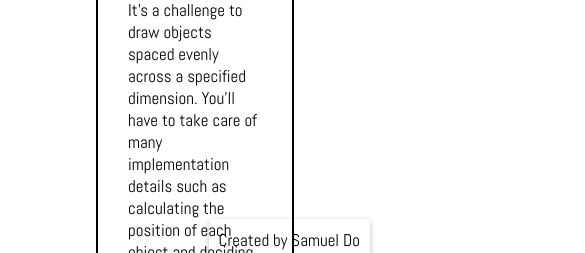
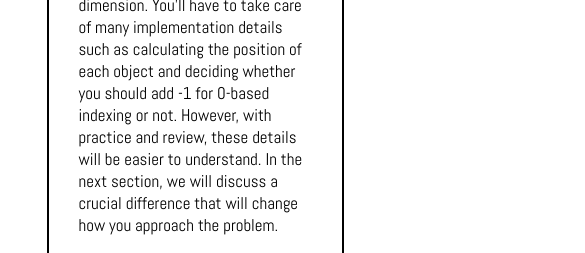
Before and after one commit to generalcs/beginner-python, a plain HTML site: page graphics-drawing/n-even-spaced.html in a window 390 px wide. Shown: the part 546-799 px from the top of the page, 585 px wide, since content can reach past the window. Drawn offline with Linux system fonts and the light colour scheme.

Commit message:
Added media queries for dynamic resizing

```diff
--- a/css/general.css
+++ b/css/general.css
@@ -34,12 +34,15 @@ header {
 
 #footer-credit {
     position: fixed;
-    right: 20px;
-    bottom: 20px;
+    right: 5px;
+    bottom: 5px;
 
-    padding: 10px;
+    padding: 3px;
     border-radius: 5px;
-    box-shadow: 0px 2px 5px 1px rgba(0, 0, 0, 0.20)
+    box-shadow: 0px 2px 5px 1px rgba(0, 0, 0, 0.20);
+    background-color: white;
+
+    font-size: 13px;
 }
 
 /* Text and fonts */
@@ -117,6 +120,12 @@ a, p {
     margin-top: 30px;
 }
 
+@media only screen and (max-width: 1400px) {
+    .article {
+        margin: 50px 5% 50px 5%;
+    }
+}
+
 /* Code */
 .code {
     padding: 0px 30px 0px 30px;
@@ -127,6 +136,12 @@ a, p {
     border: 1px solid gray;
 }
 
+@media only screen and (max-width: 800px) {
+    .code {
+        font-size: 10px
+    }
+}
+
 /* Table */
 table {
     font-family: 'Abel', sans-serif;
```
